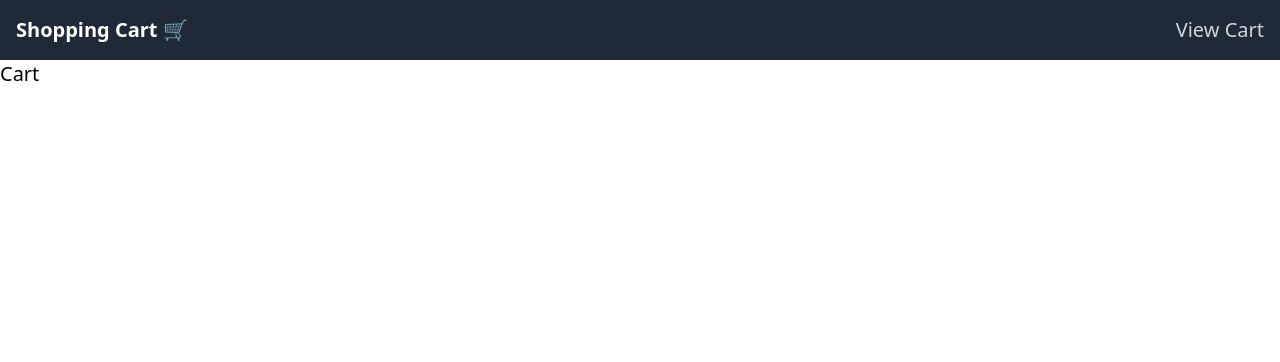
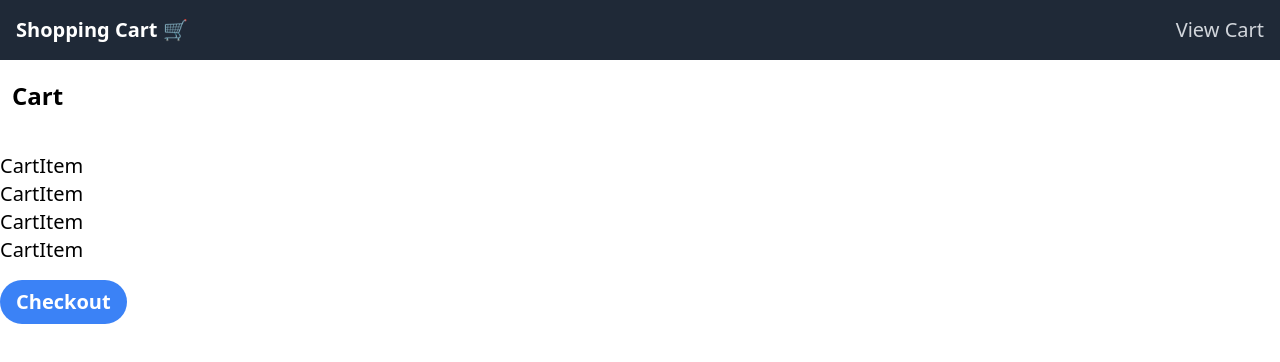
Before and after one commit to alisajad001/react-projects, a React (Vite) app in the folder 08 - Shopping Cart/: page /cart in a window 1280 px wide. Shown: the top 362 px of the page. Built offline with nearby package versions, Linux system fonts and the light colour scheme.

Commit message:
Add: Cart content

```diff
--- a/08 - Shopping Cart/src/components/Cart.jsx
+++ b/08 - Shopping Cart/src/components/Cart.jsx
@@ -1,5 +1,23 @@
+import React from 'react';
+import CartItem from './CartItem';
+
 function Cart() {
-  return <div>Cart</div>;
+  return (
+    <div className="container mx-auto py-5">
+      <h2 className="font-bold px-3 text-2xl mb-4">Cart</h2>
+
+      <div className="mt-10">
+        <CartItem />
+        <CartItem />
+        <CartItem />
+        <CartItem />
+      </div>
+
+      <button className="bg-blue-500 hover:bg-blue-600 text-white font-semibold px-4 py-2 rounded-full mt-4 focus:outline-none">
+        Checkout
+      </button>
+    </div>
+  );
 }
 
 export default Cart;
```
